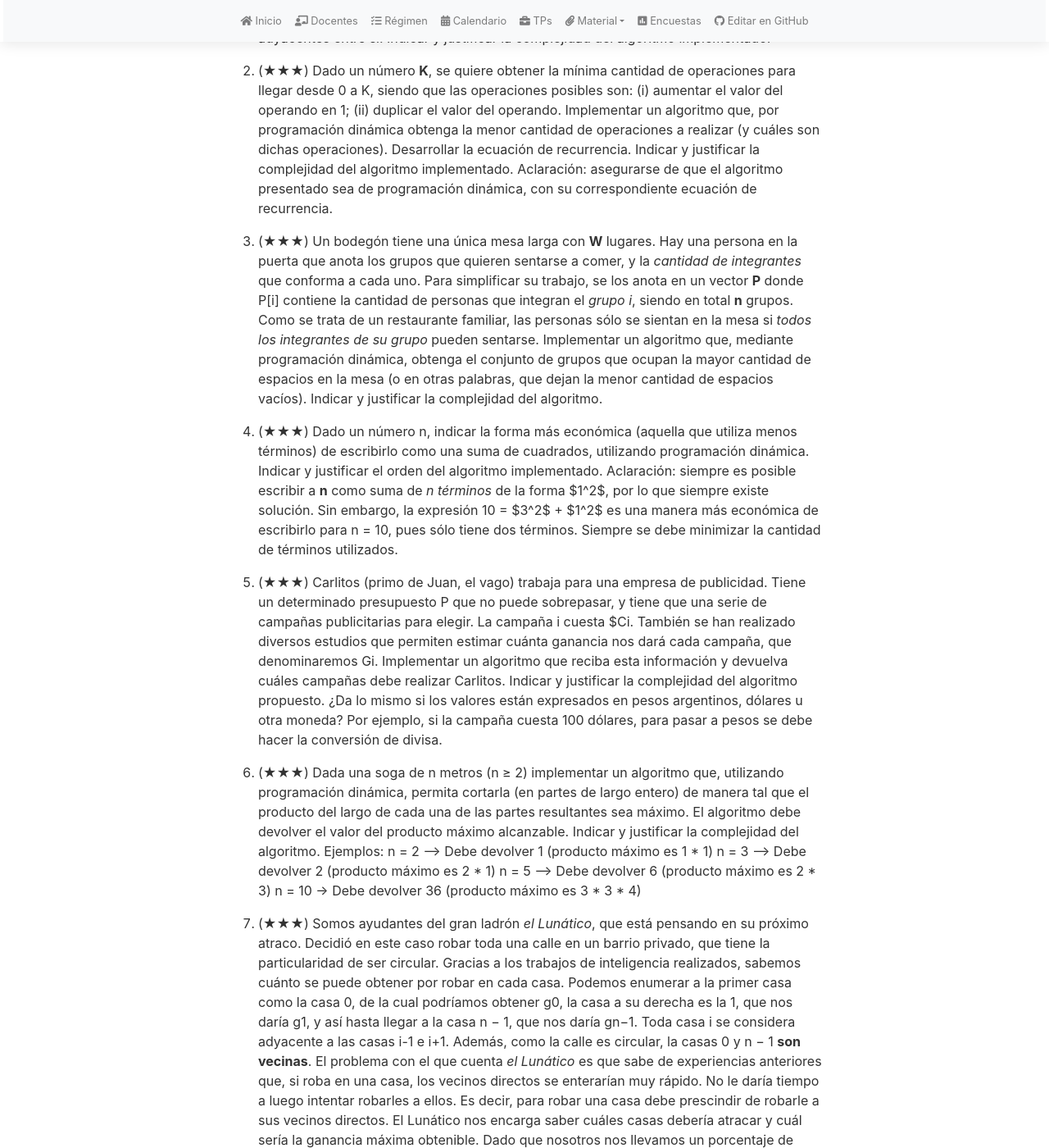
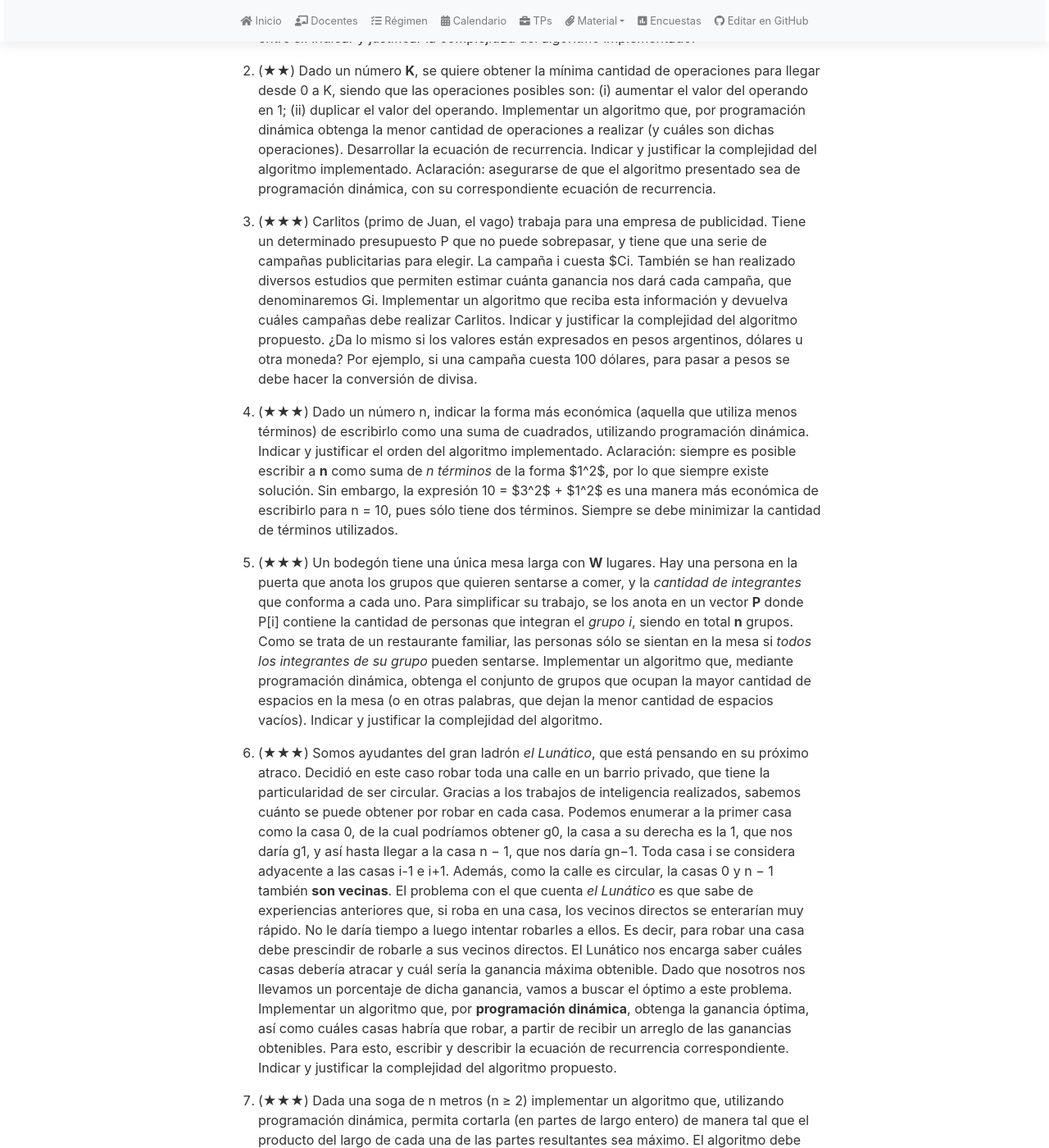
Before and after one commit to algoritmos-rw/tda_bg, a Jekyll site: the page built from material/guias/pd.md, in a window 1280 px wide and 1400 px high, scrolled down 467 px. Shown: the whole window at 82% size. Built offline with Jekyll 4.4.1, drawn with Linux system fonts in a browser that asks for light colours; nearby versions of some CDN libraries; our own code applies the rules of GitHub Pages for plain Markdown files; some of the changed lines change nothing that is shown; some of the changed text lies outside the part shown.

Commit message:
Typos y Reordenar ejercicios

```diff
--- a/material/guias/pd.md
+++ b/material/guias/pd.md
@@ -21,16 +21,29 @@ math: true
 
 ## Ejercicios propuestos
 
-1.  (★★★) Sea G un grafo dirigido “camino” (las aristas son de la forma _(vi, vi+1))_. Cada vertice tiene un valor (positivo).
+1.  (★★) Sea G un grafo dirigido “camino” (las aristas son de la forma _(vi, vi+1))_. Cada vertice tiene un valor (positivo).
     Implementar un algoritmo que, utilizando programación dinámica, obtenga el conjunto de vértices que den una suma máxima
     dentro de un grafo de dichas características, con la condición de que no se pueden seleccionar dos vértices adyacentes entre sí.
     Indicar y justificar la complejidad del algoritmo implementado.
 
-1.  (★★★) Dado un número **K**, se quiere obtener la mínima cantidad de operaciones para llegar desde 0 a K, siendo que las
+1.  (★★) Dado un número **K**, se quiere obtener la mínima cantidad de operaciones para llegar desde 0 a K, siendo que las
     operaciones posibles son: (i) aumentar el valor del operando en 1; (ii) duplicar el valor del operando.
     Implementar un algoritmo que, por programación dinámica obtenga la menor cantidad de operaciones a realizar (y cuáles son
     dichas operaciones). Desarrollar la ecuación de recurrencia. Indicar y justificar la complejidad del algoritmo implementado.
     Aclaración: asegurarse de que el algoritmo presentado sea de programación dinámica, con su correspondiente ecuación de recurrencia.
+
+1.  (★★★) Carlitos (primo de Juan, el vago) trabaja para una empresa de publicidad. Tiene un determinado presupuesto P que no
+    puede sobrepasar, y tiene que una serie de campañas publicitarias para elegir. La campaña i cuesta $Ci. También se
+    han realizado diversos estudios que permiten estimar cuánta ganancia nos dará cada campaña, que denominaremos Gi.
+    Implementar un algoritmo que reciba esta información y devuelva cuáles campañas debe realizar Carlitos. Indicar y
+    justificar la complejidad del algoritmo propuesto. ¿Da lo mismo si los valores están expresados en pesos argentinos,
+    dólares u otra moneda? Por ejemplo, si una campaña cuesta 100 dólares, para pasar a pesos se debe hacer la conversión de divisa.
+
+1.  (★★★) Dado un número n, indicar la forma más económica (aquella que utiliza menos términos) de escribirlo como una
+    suma de cuadrados, utilizando programación dinámica. Indicar y justificar el orden del algoritmo implementado.
+    Aclaración: siempre es posible escribir a **n** como suma de _n términos_ de la forma $1^2$, por lo que siempre existe
+    solución. Sin embargo, la expresión 10 = $3^2$ + $1^2$ es una manera más económica de escribirlo
+    para n = 10, pues sólo tiene dos términos. Siempre se debe minimizar la cantidad de términos utilizados.
 
 1.  (★★★) Un bodegón tiene una única mesa larga con **W** lugares. Hay una persona en la puerta que anota los grupos que quieren
     sentarse a comer, y la _cantidad de integrantes_ que conforma a cada uno. Para simplificar su trabajo, se los anota en
@@ -40,34 +53,12 @@ math: true
     la mayor cantidad de espacios en la mesa (o en otras palabras, que dejan la menor cantidad de espacios vacíos). Indicar
     y justificar la complejidad del algoritmo.
 
-1.  (★★★) Dado un número n, indicar la forma más económica (aquella que utiliza menos términos) de escribirlo como una
-    suma de cuadrados, utilizando programación dinámica. Indicar y justificar el orden del algoritmo implementado.
-    Aclaración: siempre es posible escribir a **n** como suma de _n términos_ de la forma $1^2$, por lo que siempre existe
-    solución. Sin embargo, la expresión 10 = $3^2$ + $1^2$ es una manera más económica de escribirlo
-    para n = 10, pues sólo tiene dos términos. Siempre se debe minimizar la cantidad de términos utilizados.
-
-1.  (★★★) Carlitos (primo de Juan, el vago) trabaja para una empresa de publicidad. Tiene un determinado presupuesto P que no
-    puede sobrepasar, y tiene que una serie de campañas publicitarias para elegir. La campaña i cuesta $Ci. También se
-    han realizado diversos estudios que permiten estimar cuánta ganancia nos dará cada campaña, que denominaremos Gi.
-    Implementar un algoritmo que reciba esta información y devuelva cuáles campañas debe realizar Carlitos. Indicar y
-    justificar la complejidad del algoritmo propuesto. ¿Da lo mismo si los valores están expresados en pesos argentinos,
-    dólares u otra moneda? Por ejemplo, si la campaña cuesta 100 dólares, para pasar a pesos se debe hacer la conversión de divisa.
-
-1.  (★★★) Dada una soga de n metros (n ≥ 2) implementar un algoritmo que, utilizando programación dinámica, permita cortarla
-    (en partes de largo entero) de manera tal que el producto del largo de cada una de las partes resultantes sea máximo. El
-    algoritmo debe devolver el valor del producto máximo alcanzable. Indicar y justificar la complejidad del algoritmo.
-    Ejemplos:
-    n = 2 --> Debe devolver 1 (producto máximo es 1 * 1)
-    n = 3 --> Debe devolver 2 (producto máximo es 2 * 1)
-    n = 5 --> Debe devolver 6 (producto máximo es 2 * 3)
-    n = 10 -> Debe devolver 36 (producto máximo es 3 * 3 * 4)
-
 1.  (★★★) Somos ayudantes del gran ladrón _el Lunático_, que está pensando en su próximo atraco. Decidió en este caso robar
     toda una calle en un barrio privado, que tiene la particularidad de ser circular. Gracias a los trabajos de inteligencia
     realizados, sabemos cuánto se puede obtener por robar en cada casa. Podemos enumerar a la primer casa como la casa
     0, de la cual podríamos obtener g0, la casa a su derecha es la 1, que nos daría g1, y así hasta llegar a la casa n − 1, que
-    nos daría gn−1. Toda casa i se considera adyacente a las casas i-1 e i+1. Además,
-    como la calle es circular, la casas 0 y n − 1 **son vecinas**. El problema con el que cuenta _el Lunático_
+    nos daría gn−1. Toda casa i se considera adyacente a las casas i-1 e i+1. Además, como la calle es
+    circular, la casas 0 y n − 1 también **son vecinas**. El problema con el que cuenta _el Lunático_
     es que sabe de experiencias anteriores que, si roba en una casa, los vecinos directos se enterarían muy rápido. No le
     daría tiempo a luego intentar robarles a ellos. Es decir, para robar una casa debe prescindir de robarle a sus vecinos
     directos. El Lunático nos encarga saber cuáles casas debería atracar y cuál sería la ganancia máxima obtenible. Dado
@@ -76,4 +67,15 @@ math: true
     partir de recibir un arreglo de las ganancias obtenibles. Para esto, escribir y describir la ecuación de recurrencia
     correspondiente. Indicar y justificar la complejidad del algoritmo propuesto.
 
+1.  (★★★) Dada una soga de n metros (n ≥ 2) implementar un algoritmo que, utilizando programación dinámica, permita cortarla
+    (en partes de largo entero) de manera tal que el producto del largo de cada una de las partes resultantes sea máximo. El
+    algoritmo debe devolver el valor del producto máximo alcanzable. Indicar y justificar la complejidad del algoritmo.
+    Ejemplos:
+    n = 2 --> Debe devolver 1 (producto máximo es 1 * 1)
+    n = 3 --> Debe devolver 2 (producto máximo es 2 * 1)
+    n = 4 --> Debe devolver 4 (producto máximo es 2 * 2)
+    n = 5 --> Debe devolver 6 (producto máximo es 2 * 3)
+    n = 6 --> Debe devolver 9 (producto máximo es 3 * 3)
+    n = 10 -> Debe devolver 36 (producto máximo es 3 * 3 * 4)
+
 {::options toc_levels="2" /}
```
